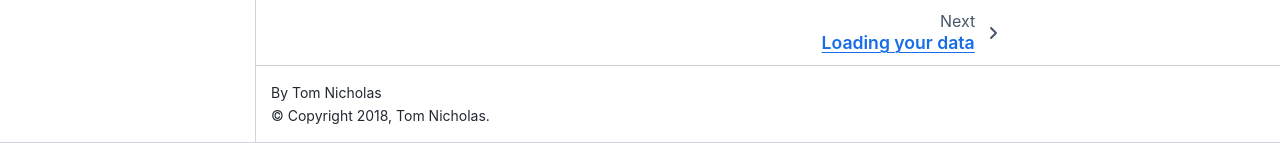
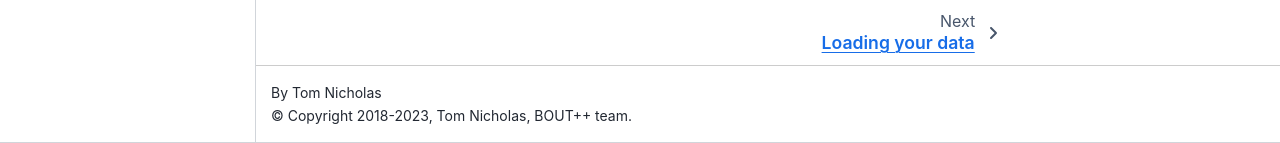
Before and after one commit to boutproject/xBOUT, a Sphinx documentation site: the page built from docs/index.rst, in a window 1280 px wide and 900 px high, scrolled down 701 px. Shown: the part 757-900 px from the top of the window. Built offline with Sphinx 7.4.7 and the Sphinx Book theme 1.1.4, drawn with Linux system fonts in a browser that asks for light colours.

Commit message:
Docs: Update copyright notice

```diff
--- a/docs/conf.py
+++ b/docs/conf.py
@@ -18,7 +18,7 @@ from importlib.metadata import version as get_version
 # -- Project information -----------------------------------------------------
 
 project = "xBOUT"
-copyright = "2018, Tom Nicholas"
+copyright = "2018-2023, Tom Nicholas, BOUT++ team"
 author = "Tom Nicholas"
 
 # The full version, including alpha/beta/rc tags
```
